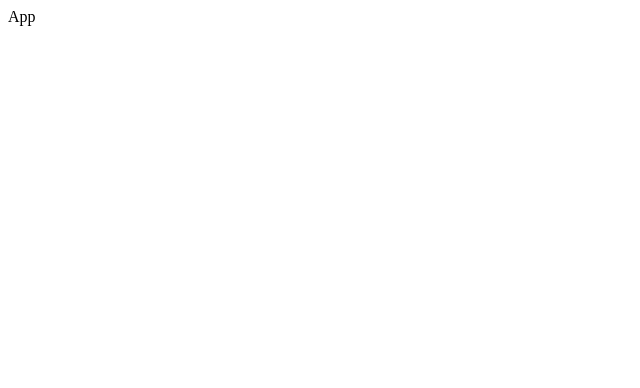
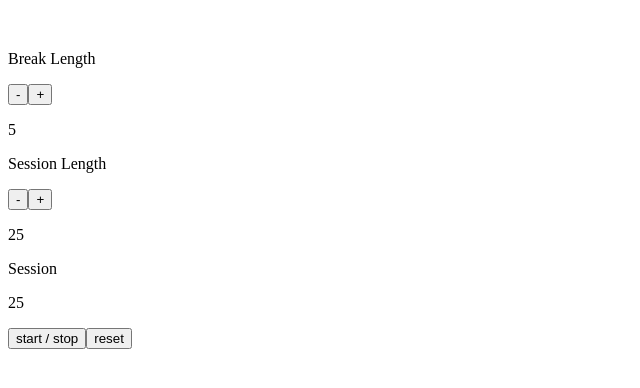
Before and after one commit to jpzs444/pomodoro-timer, a React (Vite) app: page / in a window 1280 px wide. Shown: the top 388 px of the page, without its empty margins (0-640 px from the left). Built offline with nearby package versions, Linux system fonts and the light colour scheme.

Commit message:
feat: Implement initial functionalities

```diff
--- a/src/App.jsx
+++ b/src/App.jsx
@@ -1,6 +1,65 @@
+import { useState } from "react";
+
 const App = () => {
+
+  const [breakLength, setBreakLength] = useState(5);
+  const [sessionLength, setSessionLength] = useState(25);
+  const [timeLeft, setTimeLeft] = useState(25);
+
+  const resetTimer = () => {
+    setBreakLength(5);
+    setSessionLength(25);
+    setTimeLeft(25);
+  }
+
+  const decrementBreak = () => {
+    if (breakLength >= 2)
+      setBreakLength(breakLength - 1);
+  }
+
+  const incrementBreak = () => {
+    if (breakLength <= 59)
+      setBreakLength(breakLength + 1);
+  }
+
+  const decrementSession = () => {
+    if (sessionLength >= 2) {
+      setSessionLength(sessionLength - 1);
+      setTimeLeft(sessionLength - 1);
+    }
+  }
+
+  const incrementSession = () => {
+    if (sessionLength <= 59){
+      setSessionLength(sessionLength + 1);
+      setTimeLeft(sessionLength + 1);
+    }
+  }
+
   return (
-    <div>App</div>
+    <main>
+      {/* Input */}
+      <div className="break" style={{marginTop: 50}}>
+        <p id="break-label">Break Length</p>
+        <button id="break-decrement" onClick={decrementBreak}>-</button>
+        <button id="break-increment" onClick={incrementBreak}>+</button>
+        <p id="break-length">{breakLength}</p>
+      </div>
+      <div className="session">
+        <p id="session-label">Session Length</p>
+        <button id="session-decrement" onClick={decrementSession}>-</button>
+        <button id="session-increment" onClick={incrementSession}>+</button>
+        <p id="session-length">{sessionLength}</p>
+      </div>
+
+      {/* Output */}
+      <p id="timer-label">Session</p>
+      <p id="time-left">{timeLeft}</p>
+      <button id="start_stop">start / stop</button>
+      <button id="reset" onClick={resetTimer}>reset</button>
+
+      {/* TODO: User Story #11, #18*/}
+    </main>
   )
 }
 
```
